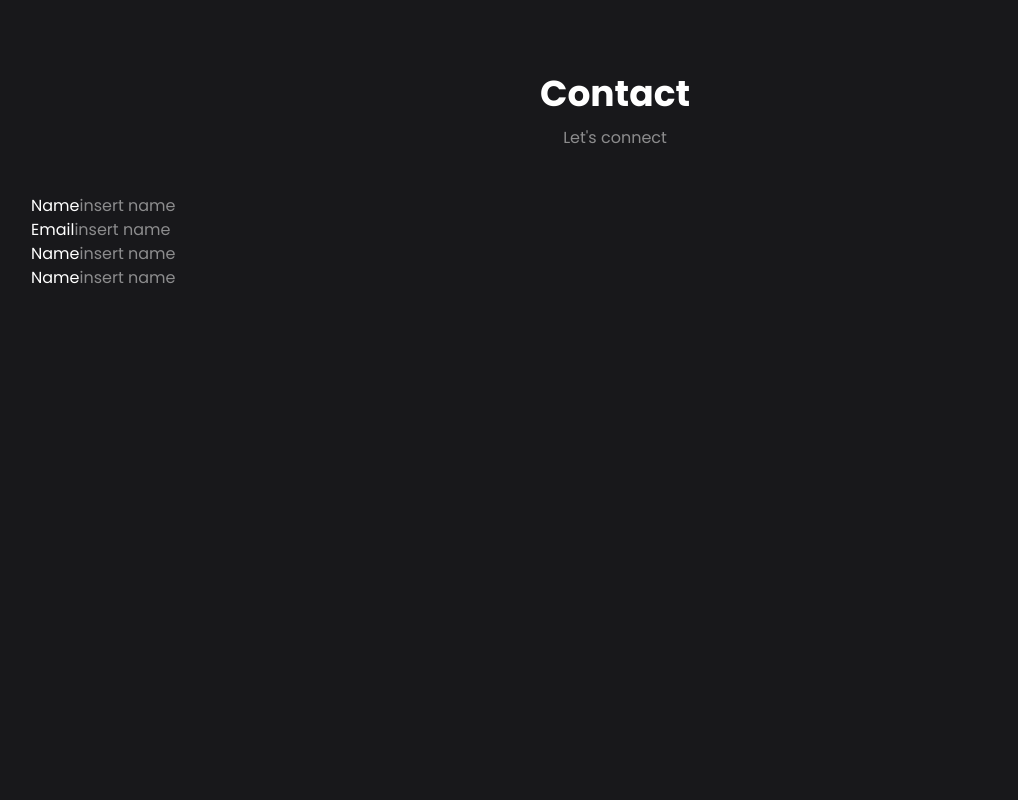
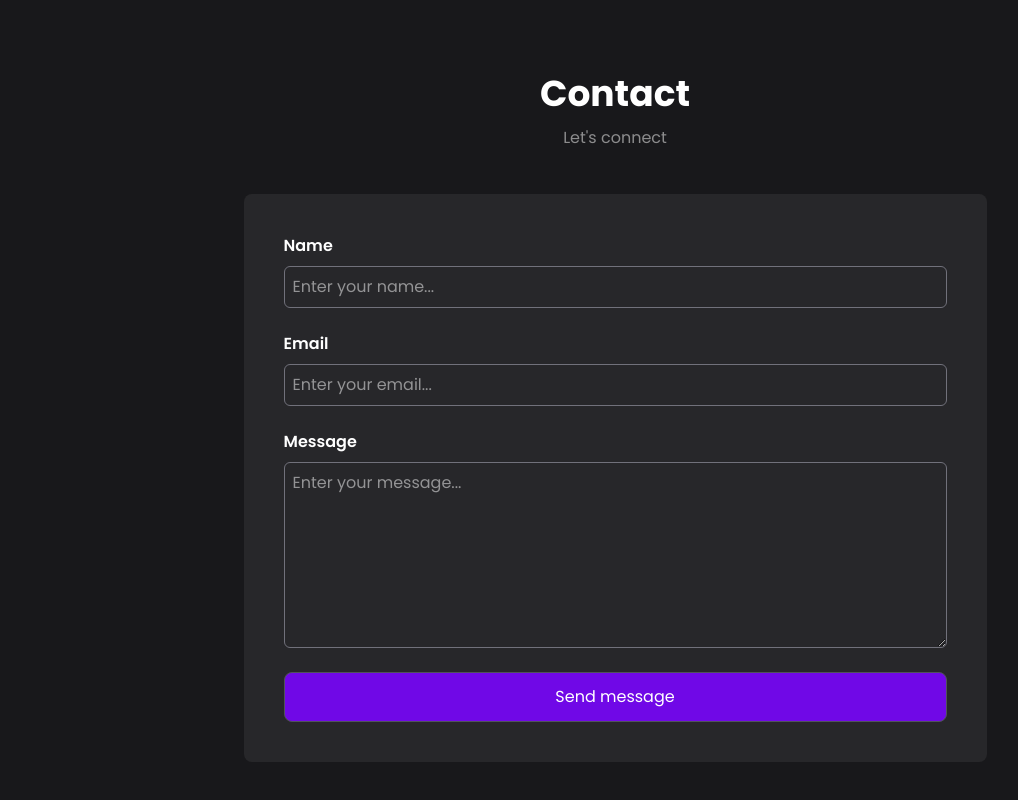
Before and after one commit to yudisdev/portofolio_project, a React (Vite) app: page / in a window 1280 px wide. Shown: the part 3145-3945 px from the top of the page, without its empty margins (25-1043 px from the left). Before the commit the page ends 3475 px from the top, so only its background shows below. Built offline with nearby package versions, Linux system fonts and the light colour scheme.

Commit message:
update form

```diff
--- a/src/App.jsx
+++ b/src/App.jsx
@@ -134,23 +134,22 @@
       <div className="contact mt-32 p-10">
         <h1 className="text-4xl mb-2 font-bold text-center">Contact</h1>
         <p className="text-base/loose text-center mb-10 opacity-50">Let's connect</p>
-        <form action="">
-          <div>
-            <div>
-              <label>Name</label>
-              <input type="text" name="name" placeholder="insert name" required />
+        <form action="" className="bg-zinc-800 p-10 w-fit mx-auto rounded-lg" autoComplete="off">
+          <div className="flex flex-col gap-6">
+            <div className="flex flex-col gap-2">
+              <label className="font-semibold">Name</label>
+              <input type="text" name="name" placeholder="Enter your name..." className="border border-zinc-500 p-2 rounded-md" required />
             </div>
-            <div>
-              <label>Email</label>
-              <input type="text" name="name" placeholder="insert name" required />
+            <div className="flex flex-col gap-2">
+              <label className="font-semibold">Email</label>
+              <input type="email" name="email" placeholder="Enter your email..." className="border border-zinc-500 p-2 rounded-md" required />
             </div>
-            <div>
-              <label>Name</label>
-              <input type="text" name="name" placeholder="insert name" required />
+            <div className="flex flex-col gap-2">
+              <label htmlFor="message" className="font-semibold">Message</label>
+              <textarea name="message" id="message" cols={45} rows={7} placeholder="Enter your message..." className="border border-zinc-500 p-2 rounded-md" required></textarea>
             </div>
-            <div>
-              <label>Name</label>
-              <input type="text" name="name" placeholder="insert name" required />
+            <div className="text-center">
+              <button type="Sumbit" className="bg-violet-700 p-3 rounded-lg w-full cursor-pointer border border-zinc-600 hover:bg-violet-600">Send message</button>
             </div>
           </div>
         </form>
```
